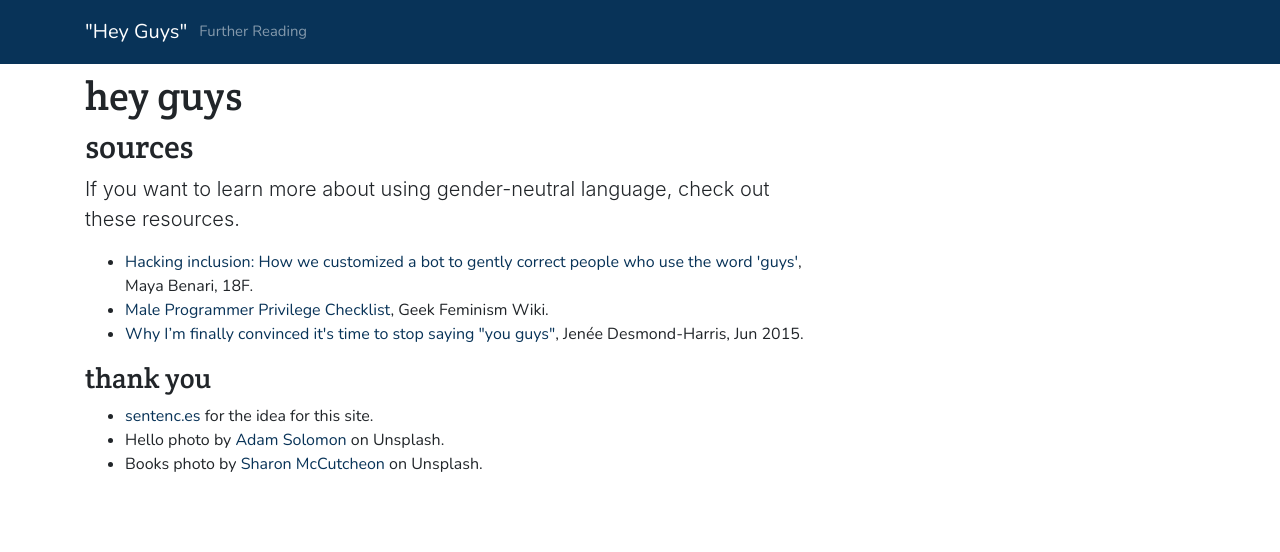
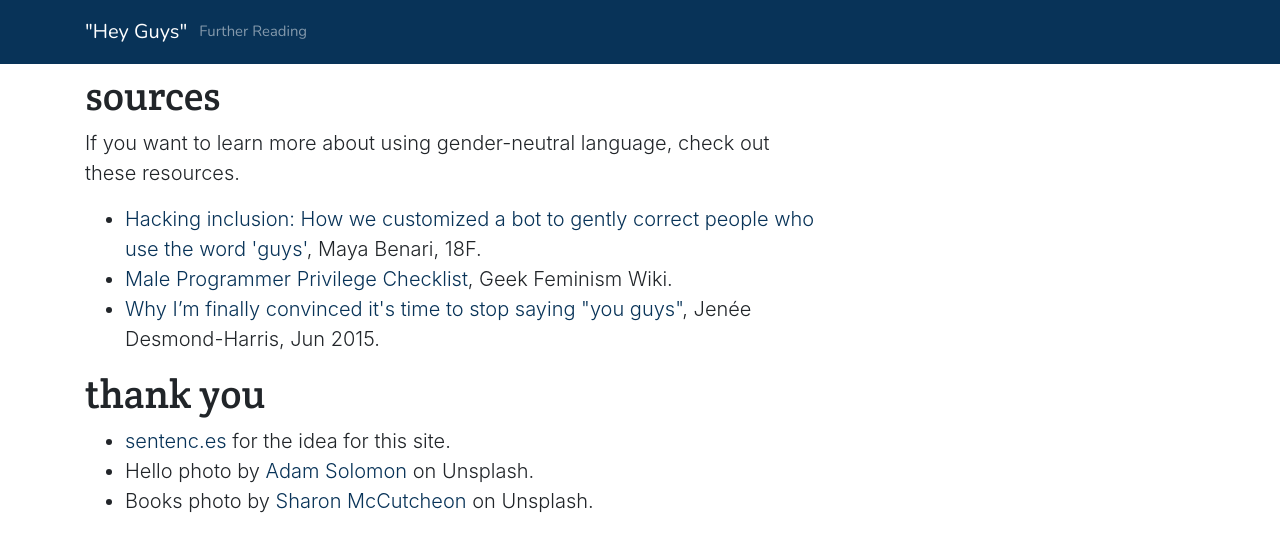
Before and after one commit to williln/heyguys.cc, a Jekyll site: the page built from sources.md, in a window 1280 px wide. Shown: the top 552 px of the page. Built offline with Jekyll 4.4.1, drawn with Linux system fonts in a browser that asks for light colours; nearby versions of some CDN libraries.

Commit message:
:pencil: Accessibility changes

```diff
--- a/sources.md
+++ b/sources.md
@@ -9,16 +9,15 @@ image: /static/img/books.jpg
   <div class="page-header" id="banner">
     <div class="row">
       <div class="col-lg-8 col-md-7 col-sm-6">
-        <h1>hey guys</h1>
-        <h2>sources</h2>
+        <h1>sources</h1>
         <p class="lead">If you want to learn more about using gender-neutral language, check out these resources. </p>
-        <ul>
+        <ul class="lead">
           <li><a href="https://18f.gsa.gov/2016/01/12/hacking-inclusion-by-customizing-a-slack-bot/">Hacking inclusion: How we customized a bot to gently correct people who use the word 'guys'</a>, Maya Benari, 18F.</li>
           <li><a href="http://geekfeminism.wikia.com/wiki/Male_Programmer_Privilege_Checklist">Male Programmer Privilege Checklist</a>, Geek Feminism Wiki. </li>
           <li><a href="https://www.vox.com/2015/6/11/8761227/you-guys-sexism-language">Why I’m finally convinced it's time to stop saying "you guys"</a>, Jenée Desmond-Harris, Jun 2015. </li>
         </ul>
-        <h3>thank you</h3>
-        <ul>
+        <h1>thank you</h1>
+        <ul class="lead">
           <li><a href="http://sentenc.es/">sentenc.es</a> for the idea for this site.</li>
           <li>Hello photo by <a href="https://unsplash.com/@solomac">Adam Solomon</a> on Unsplash.</li>
           <li>Books photo by <a href="https://unsplash.com/@sharonmccutcheon">Sharon McCutcheon</a> on Unsplash.</li>
```
Also changed, not shown: index.md (+2 -8 lines).
